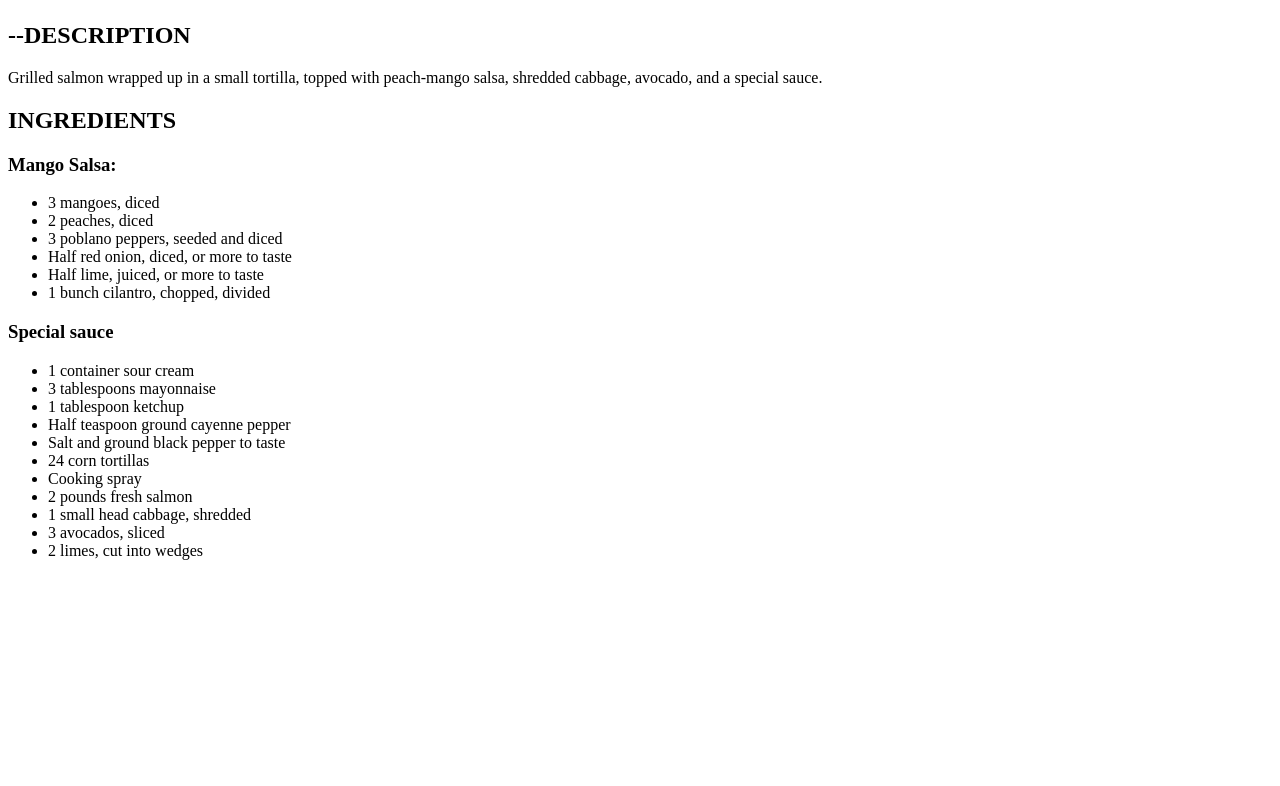
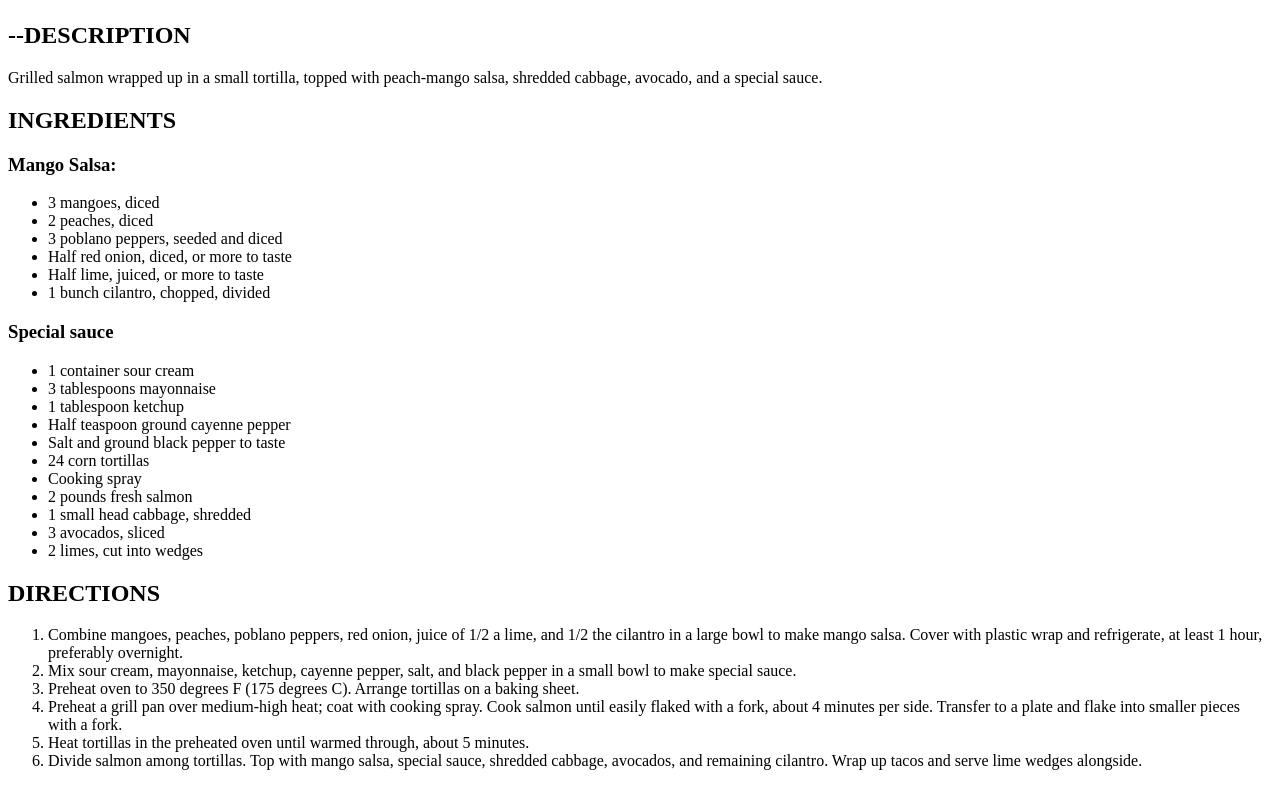
Before and after one commit to soniaela/odin-recipes, a plain HTML site: page recipes/tacos.html in a window 1280 px wide. Shown: the part 1882-2668 px from the top of the page. Before the commit the page ends 2458 px from the top, so only its background shows below. Drawn offline with Linux system fonts and the light colour scheme.

Commit message:
Add tacos cooking directions

```diff
--- a/recipes/tacos.html
+++ b/recipes/tacos.html
@@ -50,7 +50,16 @@
 
 
     <!--STEPS HEADING-->
+    <h2>DIRECTIONS</h2>
     <!--ORDERED LIST OF STEPS NEEDED-->
+    <ol>
+        <li>Combine mangoes, peaches, poblano peppers, red onion, juice of 1/2 a lime, and 1/2 the cilantro in a large bowl to make mango salsa. Cover with plastic wrap and refrigerate, at least 1 hour, preferably overnight.</li>
+        <li>Mix sour cream, mayonnaise, ketchup, cayenne pepper, salt, and black pepper in a small bowl to make special sauce.</li>
+        <li>Preheat oven to 350 degrees F (175 degrees C). Arrange tortillas on a baking sheet.</li>
+        <li>Preheat a grill pan over medium-high heat; coat with cooking spray. Cook salmon until easily flaked with a fork, about 4 minutes per side. Transfer to a plate and flake into smaller pieces with a fork.</li>
+        <li>Heat tortillas in the preheated oven until warmed through, about 5 minutes.</li>
+        <li>Divide salmon among tortillas. Top with mango salsa, special sauce, shredded cabbage, avocados, and remaining cilantro. Wrap up tacos and serve lime wedges alongside.</li>
+    </ol>
 
 </body>
 </html>
```
